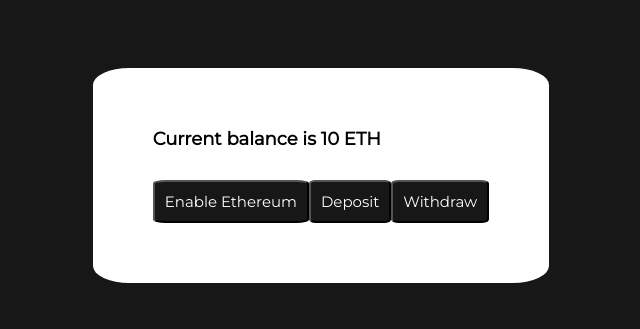
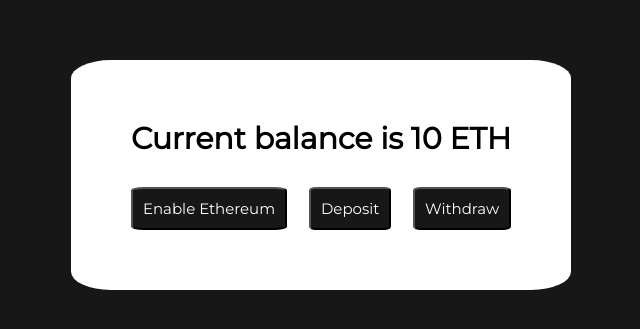
Before and after one commit to itsskofficial/Web3, a React (Create React App) app in the folder faucet/: page / in a window 1280 px wide. Shown: the part 245-574 px from the top of the page, without its empty margins (319-959 px from the left). Built offline with nearby package versions, Linux system fonts and the light colour scheme.

Commit message:
Apr 3, 2023, 11:54 AM

```diff
--- a/faucet/src/css/App.module.css
+++ b/faucet/src/css/App.module.css
@@ -15,7 +15,7 @@
 .balance{
     font-family: 'Montserrat', sans-serif;
     font-weight: bold;
-    font-size: large;
+    font-size: 30px;
 }
 
 .actions{
```
